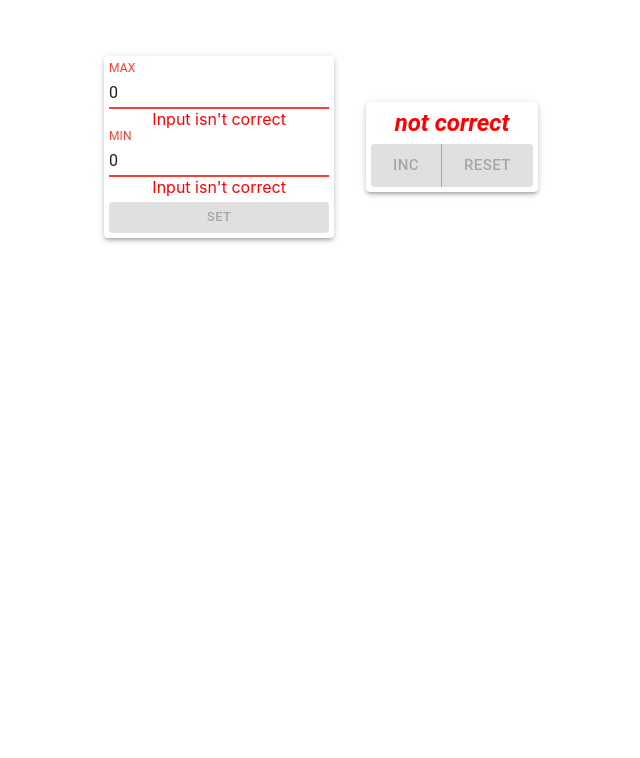
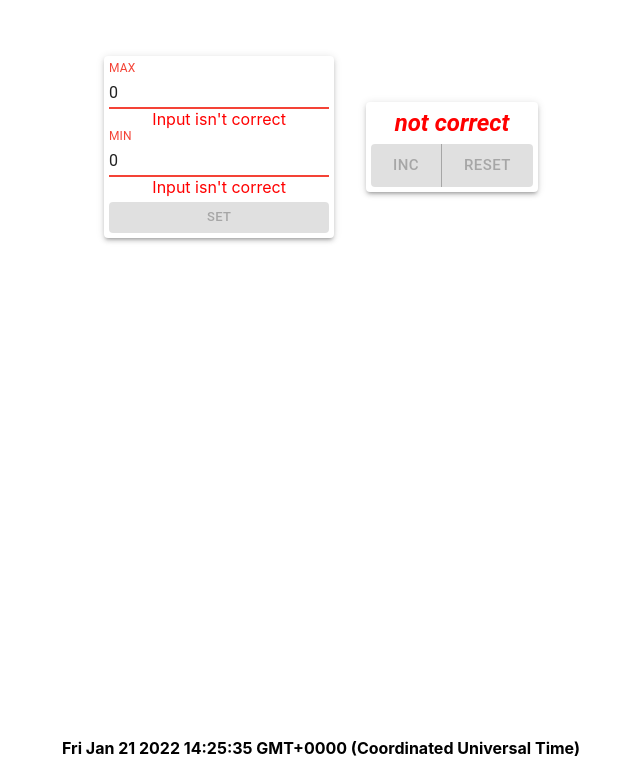
Before and after one commit to Alvanes/SimpleCounter, a React (Create React App) app: page / in a window 1280 px wide. Shown: the part 164-922 px from the top of the page, without its empty margins (319-959 px from the left). Before the commit the page ends 800 px from the top, so only its background shows below. Built offline with nearby package versions, Linux system fonts and the light colour scheme.

Commit message:
added Date

```diff
--- a/src/App.css
+++ b/src/App.css
@@ -1,26 +1,8 @@
 .main {
-  /*display: grid;*/
-  /*grid-template-columns: repeat(4, 1fr);*/
-  /*grid-gap: 10px;*/
-  /*grid-auto-rows: 200px;*/
-  /*grid-template-areas:*/
-  /*  ". a a ."*/
-  /*  ". a a .";*/
     padding-top: 220px;
 }
-
-/*.count {*/
-/*  grid-area: a;*/
-/*  width: 20%;*/
-/*  border-radius: 5px 5px 5px 5px;*/
-/*  border-style: solid;*/
-/*  background-color: rgb(60, 180, 231);*/
-/*  text-align: center;*/
-/*  align-self: center;*/
-/*  justify-self: center;*/
-/*}*/
-
-/*.inputError {*/
-/*border-radius: 3px;*/
-/*border-color: red;*/
-/*}*/
+.time {
+    padding-top: 500px;
+    text-align: center;
+    font-weight: bold;
+}
--- a/src/App.tsx
+++ b/src/App.tsx
@@ -3,6 +3,7 @@ import './App.css';
 import Counter from "./Counter";
 import Setter from "./Setter";
 import {Container, Grid, Paper} from "@material-ui/core";
+import CurrentDate from "./components/CurrentDate";
 
 export type SetterCounterType = {
     count: number,
@@ -59,9 +60,14 @@ function App() {
                                 changesMod={changesMod}
                                 setChangesMod={setChangesMod}
                             /></Paper></Grid>
+
                 </Grid>
+
             </Container>
+            <div className={"time"}><CurrentDate/></div>
+
         </div>
     )
 }
+
 export default App;
--- a/src/Setter.tsx
+++ b/src/Setter.tsx
@@ -1,8 +1,7 @@
-import React, {ChangeEvent, useEffect, useState} from 'react';
-import {SuperButton} from "./components/SuperButton";
+import React, {ChangeEvent, useEffect} from 'react';
 import {SetterCounterType} from "./App";
 import "./App.css"
-import {Button, ButtonGroup, TextField, Typography} from "@material-ui/core";
+import {Button, ButtonGroup, TextField} from "@material-ui/core";
 
 const Setter = (props: SetterCounterType) => {
     useEffect(() => {
--- a/src/components/Count.tsx
+++ b/src/components/Count.tsx
@@ -1,4 +1,4 @@
-import React, {Component, useEffect} from 'react';
+import React, {useEffect} from 'react';
 import s from './Count.module.css';
 import {Typography} from "@material-ui/core";
 
@@ -15,10 +15,6 @@ export const Count = (props: CountPropsType) => {
     useEffect(() => {
         localStorage.setItem("counterValue", JSON.stringify(props.count))
     }, [props.count])
-    // useEffect(()=>{
-    //     let localCount = localStorage.getItem("counterValue")
-    //     if (localCount) props.setCount(JSON.parse(localCount))
-    // },[])
     return <div className={`${props.count === props.maxCount ? s.red : s.text} ${s.text}`}>
         <Typography
             variant={"h5"}
--- /dev/null
+++ b/src/components/CurrentDate.tsx
@@ -0,0 +1,12 @@
+import React from 'react';
+
+const CurrentDate = () => {
+    let today = new Date().toString()
+    return (
+        <div>
+            {today}
+        </div>
+    );
+};
+
+export default CurrentDate;
```
Lines whose indentation alone changed are shown as unchanged.
